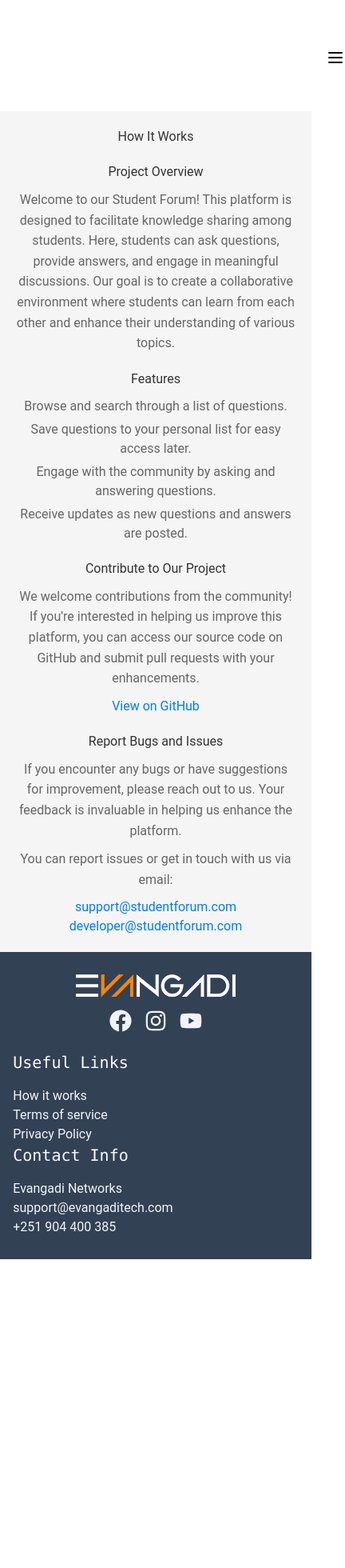
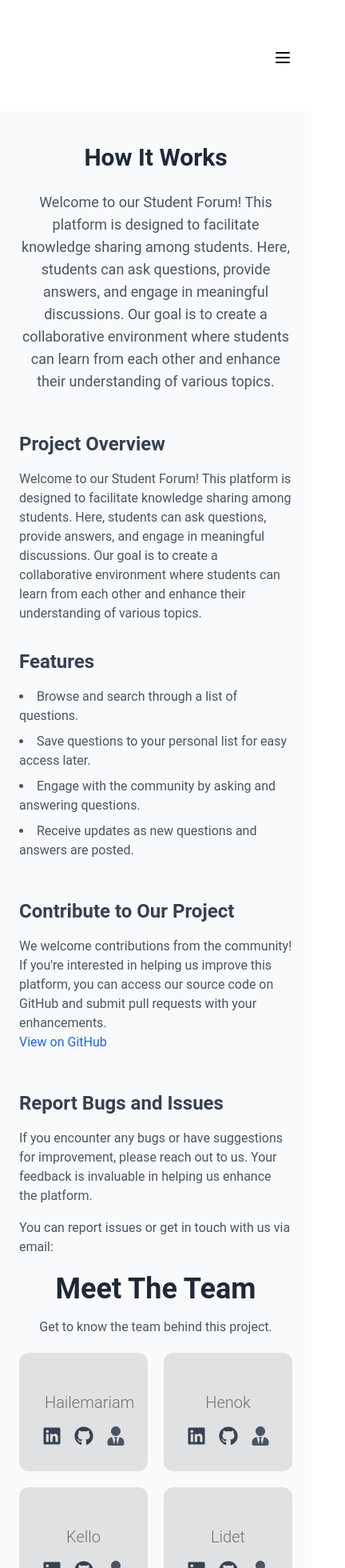
Before and after one commit to LidoHon/Evangadi-Forum-G2, a React (Vite) app in the folder Client/: page /howItWorks in a window 390 px wide. Shown: the top 1960 px of the page at 80% size, 432 px wide, since content can reach past the window. Before the commit the page ends 1574 px from the top, so only its background shows below. Built offline with nearby package versions, Linux system fonts and the light colour scheme; no server answers.

Commit message:
header ans some modification

```diff
--- a/Client/src/components/Header.jsx
+++ b/Client/src/components/Header.jsx
@@ -1,9 +1,9 @@
-import React, { useState } from "react";
-import logo from "../assets/evangadi-logo-black.png";
-import { Menu, X } from "lucide-react";
-import NavLinks from "./NavLink";
-import { Link } from "react-router-dom";
-import classes from "./header.module.css";
+import React, { useState } from 'react';
+import logo from '../assets/evangadi-logo-black.png';
+import { Menu, X } from 'lucide-react';
+import NavLinks from './NavLink';
+import { Link } from 'react-router-dom';
+import classes from './header.module.css';
 
 const Header = () => {
 	const [isOpen, setIsOpen] = useState(false);
@@ -14,12 +14,12 @@ const Header = () => {
 
 	return (
 		<header
-      className={`${classes.header} py-1 my-5 mx-96 bg-orange-50 rounded shadow-sm`}
+			className={`${classes.header} py-1 my-5 mx-0 md:mx-40 lg:mx-60 md:bg-orange-50 md:rounded md:shadow-sm`}
 		>
-      <div className="relative container mx-auto p-6">
-        <div className="flex items-center justify-between">
+			<div className="relative container mx-auto p-6 flex flex-wrap">
+				<div className="flex items-center justify-between w-full">
 					<Link to="/" className={classes.logo}>
-            <img src={logo} alt="Logo" />
+						<img src={logo} alt="Logo" className="h-10 hidden md:block" />
 					</Link>
 					<div
 						className={`${classes.navlinks} hidden md:flex justify-around pt-3 space-x-10`}
@@ -27,13 +27,21 @@ const Header = () => {
 						<NavLinks />
 					</div>
 					<div className={`${classes.mobileMenu} md:hidden pt-3`}>
-            <button onClick={toggleNavbar}>{isOpen ? <X /> : <Menu />}</button>
+						<button onClick={toggleNavbar} aria-label="Toggle Navigation">
+							{isOpen ? <X size={24} /> : <Menu size={24} />}
+						</button>
 					</div>
 				</div>
 				{isOpen && (
 					<div
-            className={`${classes.mobileNavlinks} flex flex-col items-center md:hidden bg-background dark:bg-d-background`}
+						className={`${classes.mobileNavlinks} fixed top-0 left-0 w-full  bg-white shadow-lg flex flex-col items-center justify-center text-center space-y-4 transition-transform duration-300 ease-in-out`}
 					>
+						<button
+							onClick={toggleNavbar}
+							className="absolute top-4 right-4 text-gray-800 dark:text-white"
+						>
+							<X size={24} className="text-black" />
+						</button>
 						<NavLinks />
 					</div>
 				)}
--- a/Client/src/pages/AllQuestions.jsx
+++ b/Client/src/pages/AllQuestions.jsx
@@ -133,7 +133,10 @@ const AllQuestion = ({ savedQuestions, setSavedQuestions }) => {
 					</div>
 				</div>
 			</>
-			<FaHandPointRight className=" ml-10 mb-4 text-red-800" size={60} />
+			<FaHandPointRight
+				className=" ml-10 mb-4 rotate-90 lg:rotate-0 text-red-800 "
+				size={60}
+			/>
 
 			{loading && <Spinner />}
 			{error && (
@@ -142,7 +145,7 @@ const AllQuestion = ({ savedQuestions, setSavedQuestions }) => {
 				</p>
 			)}
 			{filteredQuestions.length > 0 ? (
-				<ul className=" space-y-4 lg:w-2/6 mx-auto group">
+				<ul className=" space-y-4 w-5/6 lg:w-2/6  mx-auto group">
 					{filteredQuestions.map((question) => {
 						// checking if the question is saved
 						const isSaved = savedQuestions.some(
--- a/Client/src/pages/SavedQuestions.jsx
+++ b/Client/src/pages/SavedQuestions.jsx
@@ -50,10 +50,13 @@ const SavedQuestions = ({ savedQuestions, setSavedQuestions }) => {
 					All questions
 				</button>
 			</div>
-			<FaHandPointRight size={60} className="text-red-800 mt-10 ms-5" />
+			<FaHandPointRight
+				size={60}
+				className="rotate-90 lg:rotate-0 text-red-800 mt-10 ms-5"
+			/>
 
 			{savedQuestions.length > 0 ? (
-				<ul className=" space-y-4 lg:w-2/6 mx-auto group">
+				<ul className=" space-y-4 w-5/6 lg:w-2/6 pt-4 lg:pt-0  mx-auto group">
 					{savedQuestions.map((question) => (
 						<li
 							key={question.questionid}
--- a/Client/src/pages/howItworks/HowItWorks.jsx
+++ b/Client/src/pages/howItworks/HowItWorks.jsx
@@ -1,14 +1,89 @@
 import React from 'react';
-import classes from './howitworks.module.css';
+import { FaLinkedin, FaGithub, FaUserTie } from 'react-icons/fa';
+import { Link } from 'react-router-dom';
+
+const Teams = [
+	{
+		Name: 'Hailemariam',
+		portfolio: 'https://www.technetworksite.com',
+		github: 'https://github.com/Haileofficial',
+		linkedin: 'https://www.linkedin.com/in/hailemariam-getachew-895b07246/',
+		image:
+			'https://t4.ftcdn.net/jpg/06/77/97/21/360_F_677972198_YWL97FgRrJE20ZNrf36LFGULuZccnxNT.jpg',
+	},
+	{
+		Name: 'Henok',
+		portfolio: 'https://www.johnsmith.tech',
+		github: 'https://github.com/johnsmith',
+		linkedin: 'https://www.linkedin.com/in/john-smith/',
+		image: 'https://randomuser.me/api/portraits/men/2.jpg',
+	},
+	{
+		Name: 'Kello',
+		portfolio: 'https://www.johnsmith.tech',
+		github: 'https://github.com/johnsmith',
+		linkedin: 'https://www.linkedin.com/in/john-smith/',
+		image: 'https://randomuser.me/api/portraits/men/2.jpg',
+	},
+	{
+		Name: 'Lidet',
+		portfolio: 'https://www.lidethonelign.com',
+		github: 'https://github.com/LidoHon',
+		linkedin: 'https://www.linkedin.com/in/lidet-honelign-00a8ba242/',
+		image: 'https://randomuser.me/api/portraits/women/1.jpg',
+	},
+	{
+		Name: 'Melat',
+		portfolio: 'https://www.johnsmith.tech',
+		github: 'https://github.com/johnsmith',
+		linkedin: 'https://www.linkedin.com/in/john-smith/',
+		image: 'https://randomuser.me/api/portraits/men/2.jpg',
+	},
+	{
+		Name: 'Metadel',
+		portfolio: 'https://www.johnsmith.tech',
+		github: 'https://github.com/johnsmith',
+		linkedin: 'https://www.linkedin.com/in/john-smith/',
+		image: 'https://randomuser.me/api/portraits/men/2.jpg',
+	},
+	{
+		Name: 'Nahom',
+		portfolio: 'https://www.johnsmith.tech',
+		github: 'https://github.com/johnsmith',
+		linkedin: 'https://www.linkedin.com/in/john-smith/',
+		image: 'https://randomuser.me/api/portraits/men/2.jpg',
+	},
+	{
+		Name: 'Tsegaye',
+		portfolio: 'https://www.johnsmith.tech',
+		github: 'https://github.com/johnsmith',
+		linkedin: 'https://www.linkedin.com/in/john-smith/',
+		image: 'https://randomuser.me/api/portraits/men/2.jpg',
+	},
+];
 
 const HowItWorks = () => {
 	return (
-		<footer className={classes.footer}>
-			<div>
-				<h2>How It Works</h2>
-				<div className={classes.footer_section}>
-					<h3>Project Overview</h3>
-					<p>
+		<section className="container mx-auto bg-slate-50 py-10 px-6 md:px-12">
+			<div className="text-center mb-12">
+				<h2 className="text-3xl md:text-5xl font-bold text-gray-800 mb-6">
+					How It Works
+				</h2>
+				<p className="text-lg text-gray-600">
+					Welcome to our Student Forum! This platform is designed to facilitate
+					knowledge sharing among students. Here, students can ask questions,
+					provide answers, and engage in meaningful discussions. Our goal is to
+					create a collaborative environment where students can learn from each
+					other and enhance their understanding of various topics.
+				</p>
+			</div>
+
+			<div className="grid grid-cols-1 md:grid-cols-2 gap-8 mb-12">
+				<div className="space-y-4">
+					<h3 className="text-2xl font-semibold text-gray-700">
+						Project Overview
+					</h3>
+					<p className="text-gray-600">
 						Welcome to our Student Forum! This platform is designed to
 						facilitate knowledge sharing among students. Here, students can ask
 						questions, provide answers, and engage in meaningful discussions.
@@ -18,9 +93,9 @@ const HowItWorks = () => {
 					</p>
 				</div>
 
-				<div className={classes.footer_section}>
-					<h3>Features</h3>
-					<ul>
+				<div className="space-y-4">
+					<h3 className="text-2xl font-semibold text-gray-700">Features</h3>
+					<ul className="list-disc list-inside space-y-2 text-gray-600">
 						<li>Browse and search through a list of questions.</li>
 						<li>Save questions to your personal list for easy access later.</li>
 						<li>
@@ -29,10 +104,13 @@ const HowItWorks = () => {
 						<li>Receive updates as new questions and answers are posted.</li>
 					</ul>
 				</div>
+			</div>
 
-				<div className={classes.footer_section}>
-					<h3>Contribute to Our Project</h3>
-					<p>
+			<div className="space-y-4 mb-12">
+				<h3 className="text-2xl font-semibold text-gray-700">
+					Contribute to Our Project
+				</h3>
+				<p className="text-gray-600">
 					We welcome contributions from the community! If you're interested in
 					helping us improve this platform, you can access our source code on
 					GitHub and submit pull requests with your enhancements.
@@ -41,27 +119,89 @@ const HowItWorks = () => {
 					href="https://github.com/LidoHon/Evangadi-Forum-G2.git"
 					target="_blank"
 					rel="noopener noreferrer"
+					className="text-blue-600 hover:underline"
 				>
 					View on GitHub
 				</a>
 			</div>
 
-				<div className={classes.footer_section}>
-					<h3>Report Bugs and Issues</h3>
-					<p>
-						If you encounter any bugs or have suggestions for improvement,
-						please reach out to us. Your feedback is invaluable in helping us
-						enhance the platform.
+			<div className="space-y-4">
+				<h3 className="text-2xl font-semibold text-gray-700">
+					Report Bugs and Issues
+				</h3>
+				<p className="text-gray-600">
+					If you encounter any bugs or have suggestions for improvement, please
+					reach out to us. Your feedback is invaluable in helping us enhance the
+					platform.
 				</p>
-					<p>You can report issues or get in touch with us via email:</p>
-					<a href="mailto:support@studentforum.com">support@studentforum.com</a>
+				<p className="text-gray-600">
+					You can report issues or get in touch with us via email:
+				</p>
+				{/* <Link
+					to="mailto:support@studentforum.com"
+					className="text-blue-600 hover:underline"
+				>
+					support@studentforum.com
+				</Link>
 				<br />
-					<a href="mailto:developer@studentforum.com">
+				<a
+					href="mailto:developer@studentforum.com"
+					className="text-blue-600 hover:underline"
+				>
 					developer@studentforum.com
+				</a> */}
+			</div>
+
+			<div className="flex flex-col ">
+				<h1 className="text-center py-4 pt-5 font-bold text-gray-800 text-4xl">
+					Meet The Team
+				</h1>
+				<p className="text-center text-gray-600 pb-5">
+					Get to know the team behind this project.
+				</p>
+
+				<div className="max-w-5xl gap-5 mx-auto grid grid-cols-2 md:grid-cols-3 lg:grid-cols-4">
+					{Teams.map((team, index) => (
+						<div key={index} className="bg-black/10 p-8 rounded-xl ">
+							{/* <img
+								className="h-20 mx-auto rounded-full"
+								src={team.image}
+								alt={`${team.Name}'s Profile`}
+							/> */}
+							<h4 className="text-xl font-light opacity-50 text-center mt-4">
+								{team.Name}
+							</h4>
+							<div className="flex justify-center gap-4 mt-4">
+								<a
+									href={team.linkedin}
+									target="_blank"
+									rel="noopener noreferrer"
+									className="text-gray-700 hover:text-blue-900"
+								>
+									<FaLinkedin size={24} />
+								</a>
+								<a
+									href={team.github}
+									target="_blank"
+									rel="noopener noreferrer"
+									className="text-gray-700 hover:text-gray-900"
+								>
+									<FaGithub size={24} />
+								</a>
+								<a
+									href={team.portfolio}
+									target="_blank"
+									rel="noopener noreferrer"
+									className="text-gray-600 hover:text-gray-800"
+								>
+									<FaUserTie size={24} />
 								</a>
 							</div>
 						</div>
-		</footer>
+					))}
+				</div>
+			</div>
+		</section>
 	);
 };
 
--- a/Client/src/pages/landing/components/Hero.jsx
+++ b/Client/src/pages/landing/components/Hero.jsx
@@ -6,8 +6,8 @@ const Hero = () => {
 	return (
 		<div className="mt-12">
 			<div>
-				<img src={question} alt="" className="absolute top-0 left-2" />
-				<img src={think} alt="" className="absolute right-1 top-0" />
+				<img src={question} alt="" className="absolute top-10 left-2" />
+				<img src={think} alt="" className="absolute right-1 top-10" />
 				<h1 className="text-center text-7xl font-mono font-black mx-auto block mt-20">
 					Don't make asking <br />
 					awkward
--- a/Client/src/pages/updateUser/UpdateUser.jsx
+++ b/Client/src/pages/updateUser/UpdateUser.jsx
@@ -3,6 +3,8 @@ import styles from './UpdateProfileForm.module.css';
 import axios from '../../axiosConfig';
 import { useState } from 'react';
 import { toast, ToastContainer } from 'react-toastify';
+// import { Eye, FaEyeSlash } from 'lucide-react';
+import { FaEye, FaEyeSlash } from 'react-icons/fa';
 
 function UpdateUser() {
 	const [username, SetUsername] = useState('');
@@ -13,15 +15,19 @@ function UpdateUser() {
 	const [newPassword, SetNewPassword] = useState('');
 	const [retypeNewPassword, SetRetypeNewPassword] = useState('');
 	const [message, Setmessage] = useState('');
+	const [showCurrentPassword, setShowCurrentPassword] = useState(false);
+	const [showNewPassword, setShowNewPassword] = useState(false);
+	const [showRetypeNewPassword, setShowRetypeNewPassword] = useState(false);
 
-	const changeColorRef = useRef(null);
-	const headerReftext = useRef(null);
-	const ErrorEmailplaceholderRef = useRef(null);
-	const ErrorFirstNameplaceholderRef = useRef(null);
-	const ErrorLastNameplaceholderRef = useRef(null);
-	const ErrorUsernameplaceholderRef = useRef(null);
-	const ErrorNewPasswordplaceholderRef = useRef(null);
-	const ErrorHeaderPasswordText = useRef();
+	// const changeColorRef = useRef(null);
+	// const headerReftext = useRef(null);
+	// const ErrorEmailplaceholderRef = useRef(null);
+	// const ErrorFirstNameplaceholderRef = useRef(null);
+	// const ErrorLastNameplaceholderRef = useRef(null);
+	// const ErrorUsernameplaceholderRef = useRef(null);
+	// const ErrorNewPasswordplaceholderRef = useRef(null);
+	// const ErrorHeaderPasswordText = useRef();
+
 	const FormSubmitHandler = async (e) => {
 		e.preventDefault();
 
@@ -148,9 +154,9 @@ function UpdateUser() {
 		<div className={styles.container}>
 			<div className={styles.profileUpdate}>
 				<h2 className={styles.profileText}>Update Profile</h2>
-				<h5 className={styles.reftext} ref={headerReftext}>
+				{/* <h5 className={styles.reftext} ref={headerReftext}>
 					Profile Sucesfully updated
-				</h5>
+				</h5> */}
 				<form className={styles.form} onSubmit={FormSubmitHandler}>
 					<div className={styles.formGroup}>
 						<input
@@ -159,7 +165,7 @@ function UpdateUser() {
 							value={email}
 							onChange={(e) => SetEmail(e.target.value)}
 							className={styles.input}
-							ref={ErrorEmailplaceholderRef}
+							// ref={ErrorEmailplaceholderRef}
 						/>
 					</div>
 					<div className={styles.formGroup}>
@@ -169,7 +175,7 @@ function UpdateUser() {
 							value={firstname}
 							onChange={(e) => SetFirstname(e.target.value)}
 							className={styles.input}
-							ref={ErrorFirstNameplaceholderRef}
+							// ref={ErrorFirstNameplaceholderRef}
 						/>
 						<input
 							type="text"
@@ -177,7 +183,7 @@ function UpdateUser() {
 							value={lastname}
 							onChange={(e) => SetLastname(e.target.value)}
 							className={styles.input}
-							ref={ErrorLastNameplaceholderRef}
+							// ref={ErrorLastNameplaceholderRef}
 						/>
 					</div>
 					<div className={styles.formGroup}>
@@ -187,10 +193,14 @@ function UpdateUser() {
 							value={username}
 							onChange={(e) => SetUsername(e.target.value)}
 							className={styles.input}
-							ref={ErrorUsernameplaceholderRef}
+							// ref={ErrorUsernameplaceholderRef}
 						/>
 					</div>
-					<button type="submit" className={styles.button} ref={changeColorRef}>
+					<button
+						type="submit"
+						className={styles.button}
+						// ref={changeColorRef}
+					>
 						Update
 					</button>
 				</form>
@@ -199,45 +209,69 @@ function UpdateUser() {
 				<h2 className={styles.passwrodText}>
 					Use this field if you would like to change your password
 				</h2>
-				<h5 className={styles.PasswordHeader} ref={ErrorHeaderPasswordText}>
-					To change your password, please provide your current password, new
-					password, and retype your new password.
-				</h5>
 				<form className={styles.form} onSubmit={FormSubmitHandler}>
-					<div className={styles.formGroup}>
+					<div className="relative">
 						<input
-							type="password"
+							type={showCurrentPassword ? 'text' : 'password'}
 							placeholder="Current Password"
 							value={currentPassword}
 							onChange={(e) => SetCurrentPassword(e.target.value)}
-							className={styles.input}
+							className="w-full px-4 py-2 pr-12 border rounded-md"
 						/>
+						<button
+							type="button"
+							className="absolute inset-y-0 right-0 flex items-center px-3"
+							onClick={() => setShowCurrentPassword(!showCurrentPassword)}
+						>
+							{showCurrentPassword ? (
+								<FaEyeSlash size={20} />
+							) : (
+								<FaEye size={20} />
+							)}
+						</button>
 					</div>
-					<div className={styles.formGroup}>
+					<div className="relative mt-4">
 						<input
-							type="password"
+							type={showNewPassword ? 'text' : 'password'}
 							placeholder="New Password"
 							value={newPassword}
 							onChange={(e) => SetNewPassword(e.target.value)}
-							className={styles.input}
-							ref={ErrorNewPasswordplaceholderRef}
+							className="w-full px-4 py-2 pr-12 border rounded-md"
 						/>
+						<button
+							type="button"
+							className="absolute inset-y-0 right-0 flex items-center px-3"
+							onClick={() => setShowNewPassword(!showNewPassword)}
+						>
+							{showNewPassword ? <FaEyeSlash size={20} /> : <FaEye size={20} />}
+						</button>
 					</div>
-					<div className={styles.formGroup}>
+					<div className="relative mt-4">
 						<input
-							type="password"
+							type={showRetypeNewPassword ? 'text' : 'password'}
 							placeholder="Retype New Password"
 							value={retypeNewPassword}
 							onChange={(e) => SetRetypeNewPassword(e.target.value)}
-							className={styles.input}
-							ref={ErrorNewPasswordplaceholderRef}
+							className="w-full px-4 py-2 pr-12 border rounded-md"
 						/>
+						<button
+							type="button"
+							className="absolute inset-y-0 right-0 flex items-center px-3"
+							onClick={() => setShowRetypeNewPassword(!showRetypeNewPassword)}
+						>
+							{showRetypeNewPassword ? (
+								<FaEyeSlash size={20} />
+							) : (
+								<FaEye size={20} />
+							)}
+						</button>
 					</div>
 					<button type="submit" className={styles.button}>
 						Change Password
 					</button>
 				</form>
 			</div>
+			<ToastContainer />
 		</div>
 	);
 }
```
Also changed, not shown: Client/src/components/NavLink.jsx (+10 -10 lines). Lines whose indentation alone changed are shown as unchanged.
